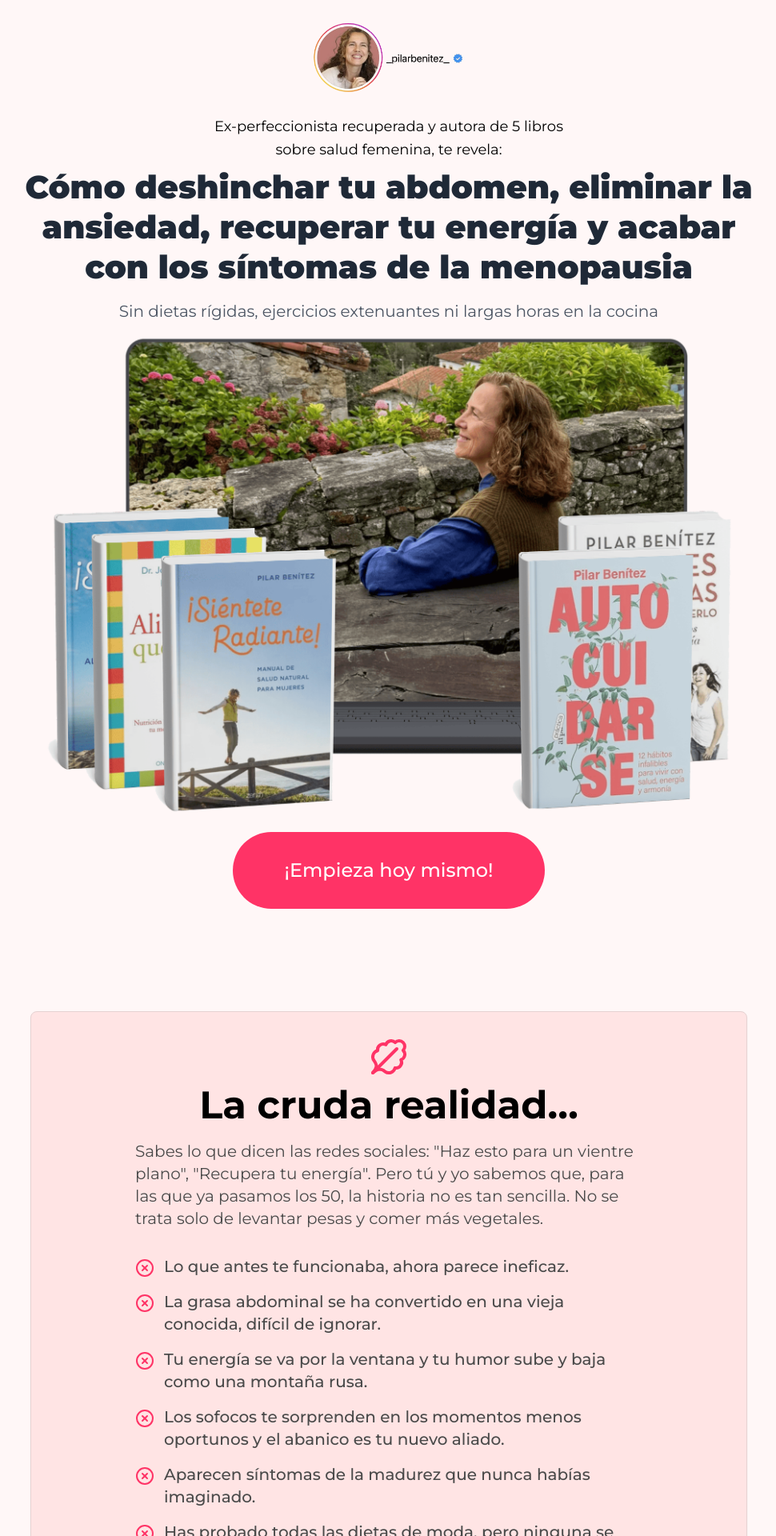
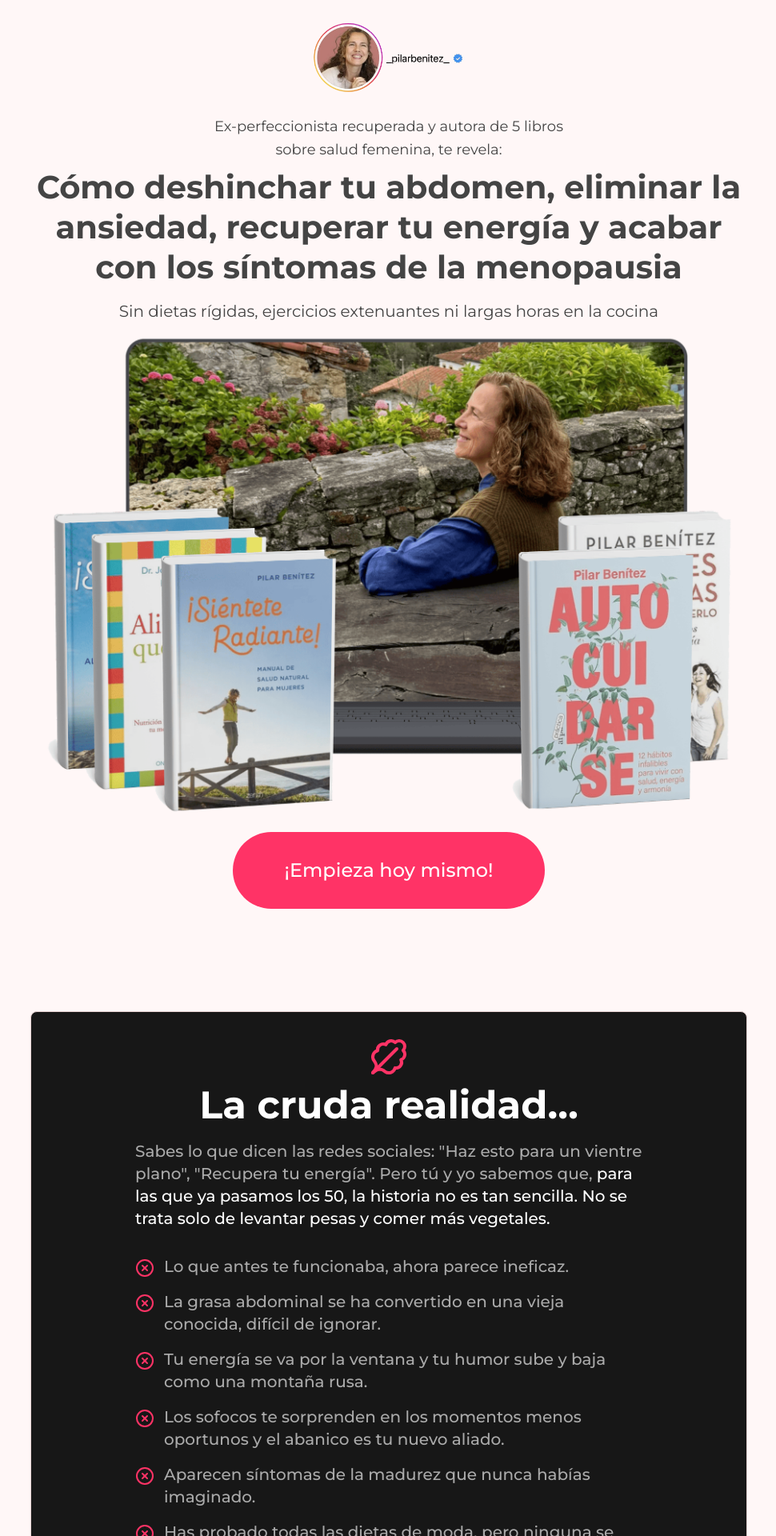
Before and after one commit to eventuresync/landing-template, a Next.js app: page / in a window 1280 px wide. Shown: the top 1920 px of the page at 80% size, without its empty margins (154-1124 px from the left). Built offline with nearby package versions, Linux system fonts and the light colour scheme.

Commit message:
fixed reality colors

```diff
--- a/components/layout/Header.tsx
+++ b/components/layout/Header.tsx
@@ -11,7 +11,7 @@ export default function Header() {
             className="w-48"
           />
         </div>
-        <p className="mt-2 text-md text-center px-4">
+        <p className="mt-2 text-[#444] text-md text-center px-4">
           Ex-perfeccionista recuperada y autora de 5 libros
           <br />
           sobre salud femenina, te revela:
--- a/components/sections/Hero.tsx
+++ b/components/sections/Hero.tsx
@@ -5,14 +5,14 @@ import { Button } from '@/components/ui/button';
 export default function Hero() {
   return (
     <section className="text-center px-4 pb-12 pt-0  max-w-[960px] mx-auto">
-      <h1 className="text-[2rem] sm:text-[2.5rem] font-black leading-tight text-gray-800 mb-4">
+      <h1 className="text-[2rem] sm:text-[2.5rem] leading-tight text-[#444] mb-4">
         Cómo deshinchar tu abdomen, eliminar la
         <br />
         ansiedad, recuperar tu energía y acabar
         <br />
         con los síntomas de la menopausia
       </h1>
-      <p className="text-xl text-gray-600 mb-2 max-w-3xl mx-auto">
+      <p className="text-xl text-[#444] mb-2 max-w-3xl mx-auto">
         Sin dietas rígidas, ejercicios extenuantes ni largas horas en la cocina
       </p>
       <div className="flex justify-center items-center mb-4">
--- a/components/sections/Reality.tsx
+++ b/components/sections/Reality.tsx
@@ -20,14 +20,14 @@ export default function Reality() {
     <section className="pt-20 pb-4  max-w-[960px] mx-auto">
       <div className="container mx-auto px-4">
         <div className="flex justify-center items-center max-w-4xl mx-auto">
-          <Card className="p-8 px-[30px] lg:px-[130px]">
+          <Card className="p-8 px-[30px] bg-[#171717] lg:px-[130px]">
             <div className="flex flex-col items-center gap-3 mb-6">
               <LeafyGreen className="w-12 h-12 text-[#FF3366]" />
-              <h3 className="text-3xl lg:text-5xl text-center font-bold">
+              <h3 className="text-3xl lg:text-5xl text-center text-white font-bold">
                 La cruda realidad…
               </h3>
-              <p className="text-xl text-[#4A4A4A] mt-2 mb-2">
-              Sabes lo que dicen las redes sociales: "Haz esto para un vientre plano", "Recupera tu energía". Pero tú y yo sabemos que, para las que ya pasamos los 50, la historia no es tan sencilla. No se trata solo de levantar pesas y comer más vegetales.
+              <p className="text-xl font-medium text-[#aaaaaa] mt-2 mb-2">
+              Sabes lo que dicen las redes sociales: "Haz esto para un vientre plano", "Recupera tu energía". Pero tú y yo sabemos que, <span className='text-white'>para las que ya pasamos los 50, la historia no es tan sencilla. No se trata solo de levantar pesas y comer más vegetales.</span>
               </p>
             </div>
             <ul className="space-y-4">
@@ -40,11 +40,11 @@ export default function Reality() {
                     }}
                     className="mt-1 text-[#FF3366]"
                   />
-                  <div className='text-xl font-medium text-[#4A4A4A]' dangerouslySetInnerHTML={{ __html: item || '' }}></div>
+                  <div className='text-xl font-medium text-[#aaaaaa]' dangerouslySetInnerHTML={{ __html: item || '' }}></div>
                 </li>
               ))}
             </ul>
-            <p className="text-xl text-center text-[#4A4A4A]  mt-8  max-w-2xl mx-auto">
+            <p className="text-xl text-center font-medium text-white  mt-8  max-w-2xl mx-auto">
               Y no, no es falta de voluntad ni disciplina. Es tu cuerpo <br/>
               pidiendo a gritos un enfoque distinto, adaptado a ti, <br/>
               a tu momento.
```
